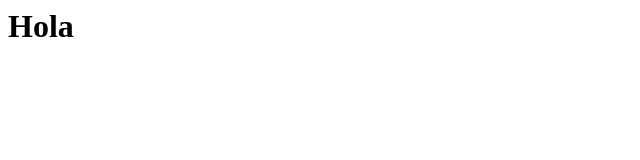
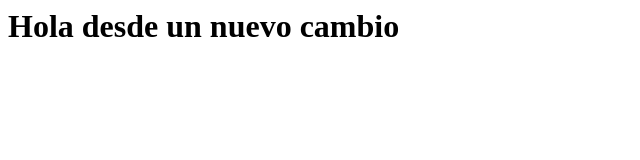
Before and after one commit to rpinedaec/capa2021, a plain HTML site: page index.html in a window 1280 px wide. Shown: the whole page, without its empty margins (0-640 px from the left). Drawn offline with Linux system fonts and the light colour scheme.

Commit message:
desde el remoto

```diff
--- a/index.html
+++ b/index.html
@@ -1 +1 @@
-<h1>Hola</h1>
+<h1>Hola desde un nuevo cambio</h1>
```
